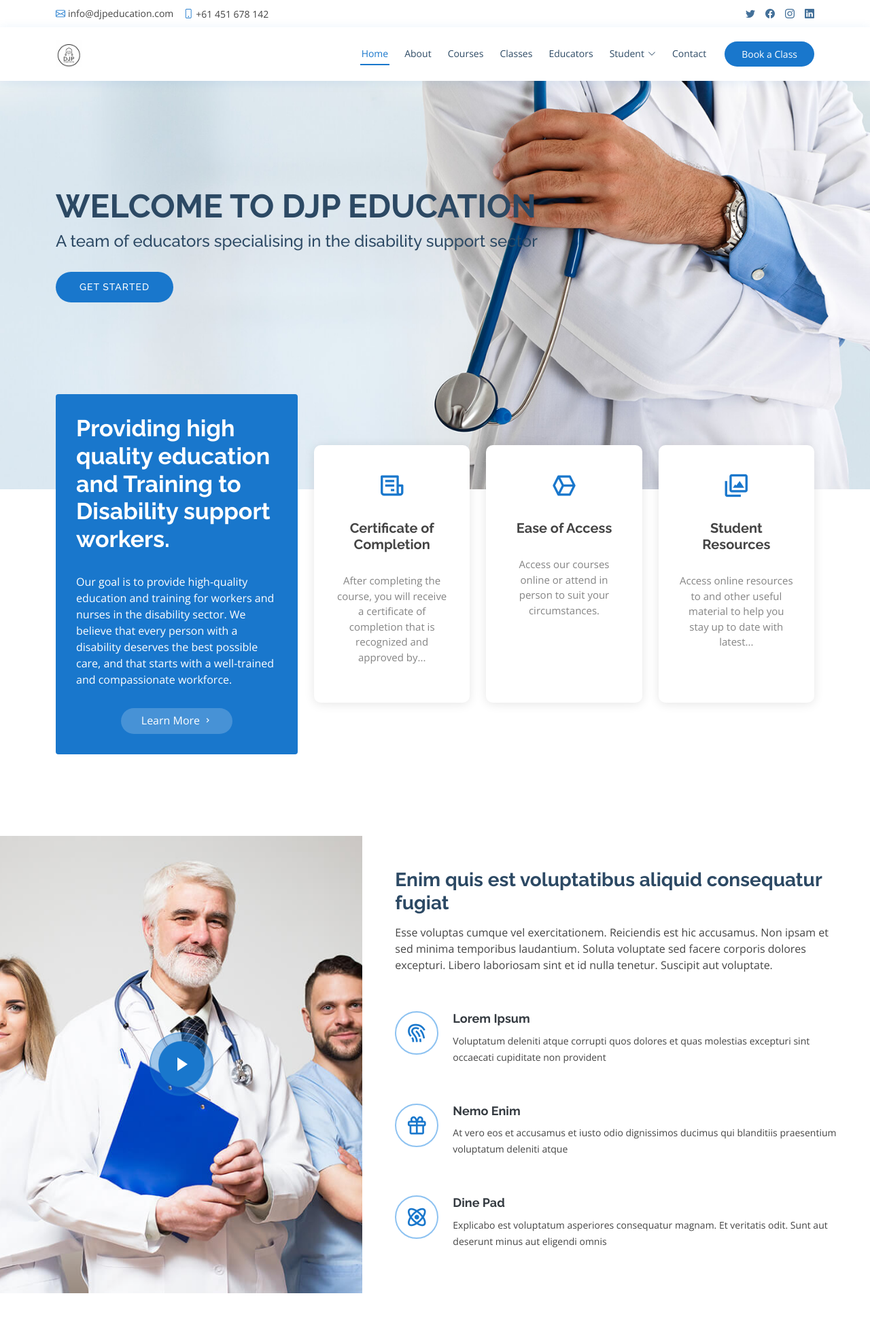
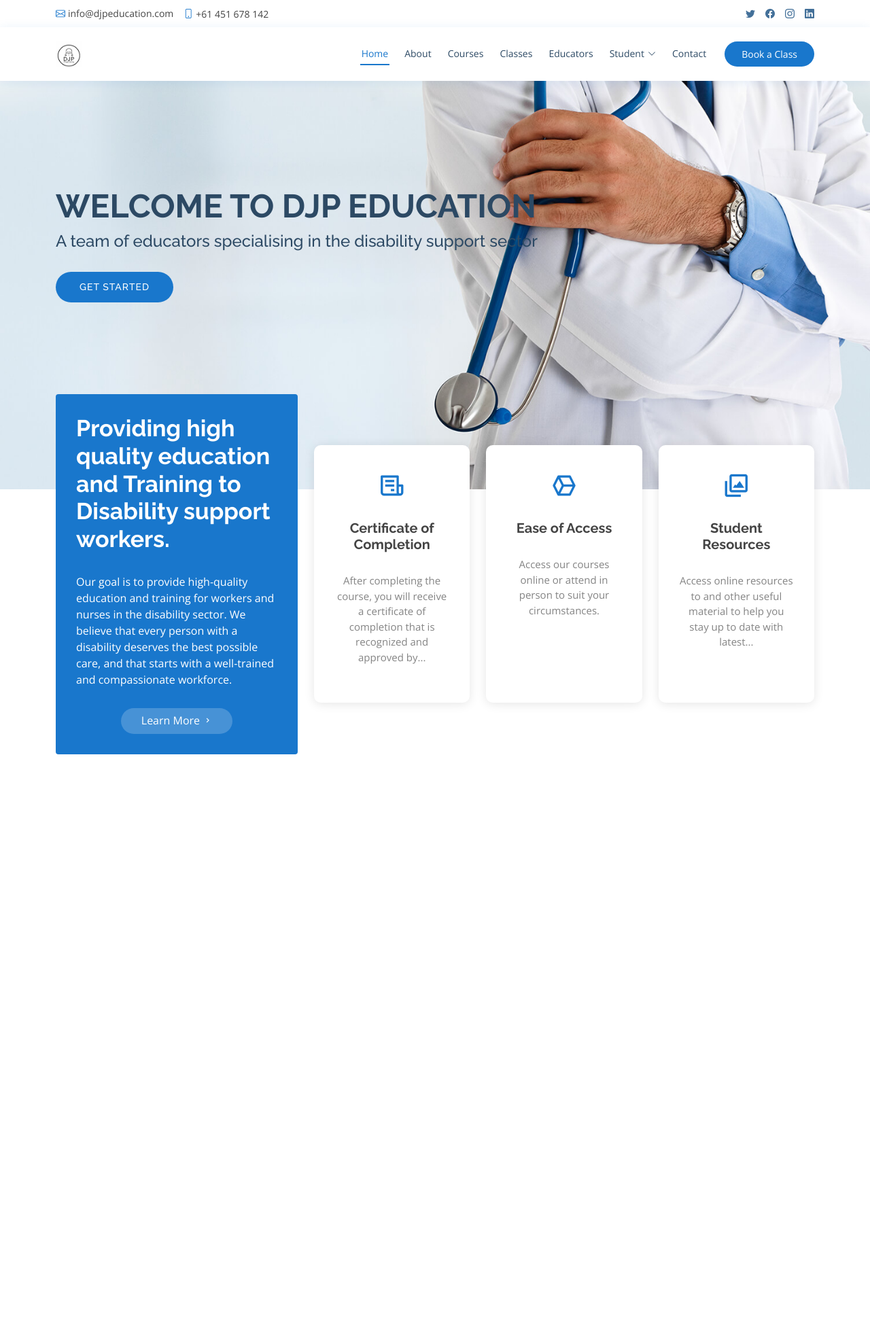
Before and after one commit to jsacap/djpeducation, a Django app: page / in a window 1280 px wide. Shown: the whole page at 68% size. After the commit the page ends 1110 px from the top, so only its background shows below. Run offline with Django 4.2, Linux system fonts and the light colour scheme; some libraries are stand-ins or nearby versions.

Commit message:
removed about

```diff
--- a/templates/home/home.html
+++ b/templates/home/home.html
@@ -155,42 +155,7 @@
     </div>
   </section>
   <!-- End Why Us Section -->
-  <!-- ======= About Section ======= -->
-  <section id="about" class="about">
-    <div class="container-fluid">
 
-      <div class="row">
-        <div class="col-xl-5 col-lg-6 video-box d-flex justify-content-center align-items-stretch position-relative">
-          <a href="https://media.istockphoto.com/id/1368673147/video/confident-medical-school-student-gives-presentation-about-the-human-skeletal-system.mp4?s=mp4-640x640-is&k=20&c=p_Eyg4RIg1IUviSFuXKotF1dchYSJ_moNGxH0hWb7K8=" class="glightbox play-btn mb-4"></a>
-        </div>
-
-        <div class="col-xl-7 col-lg-6 icon-boxes d-flex flex-column align-items-stretch justify-content-center py-5 px-lg-5">
-          <h3>Enim quis est voluptatibus aliquid consequatur fugiat</h3>
-          <p>Esse voluptas cumque vel exercitationem. Reiciendis est hic accusamus. Non ipsam et sed minima temporibus laudantium. Soluta voluptate sed facere corporis dolores excepturi. Libero laboriosam sint et id nulla tenetur. Suscipit aut voluptate.</p>
-
-          <div class="icon-box">
-            <div class="icon"><i class="bx bx-fingerprint"></i></div>
-            <h4 class="title"><a href="">Lorem Ipsum</a></h4>
-            <p class="description">Voluptatum deleniti atque corrupti quos dolores et quas molestias excepturi sint occaecati cupiditate non provident</p>
-          </div>
-
-          <div class="icon-box">
-            <div class="icon"><i class="bx bx-gift"></i></div>
-            <h4 class="title"><a href="">Nemo Enim</a></h4>
-            <p class="description">At vero eos et accusamus et iusto odio dignissimos ducimus qui blanditiis praesentium voluptatum deleniti atque</p>
-          </div>
-
-          <div class="icon-box">
-            <div class="icon"><i class="bx bx-atom"></i></div>
-            <h4 class="title"><a href="">Dine Pad</a></h4>
-            <p class="description">Explicabo est voluptatum asperiores consequatur magnam. Et veritatis odit. Sunt aut deserunt minus aut eligendi omnis</p>
-          </div>
-
-        </div>
-      </div>
-
-    </div>
-  </section><!-- End About Section -->
 
 
     <!-- Scripts -->
```
